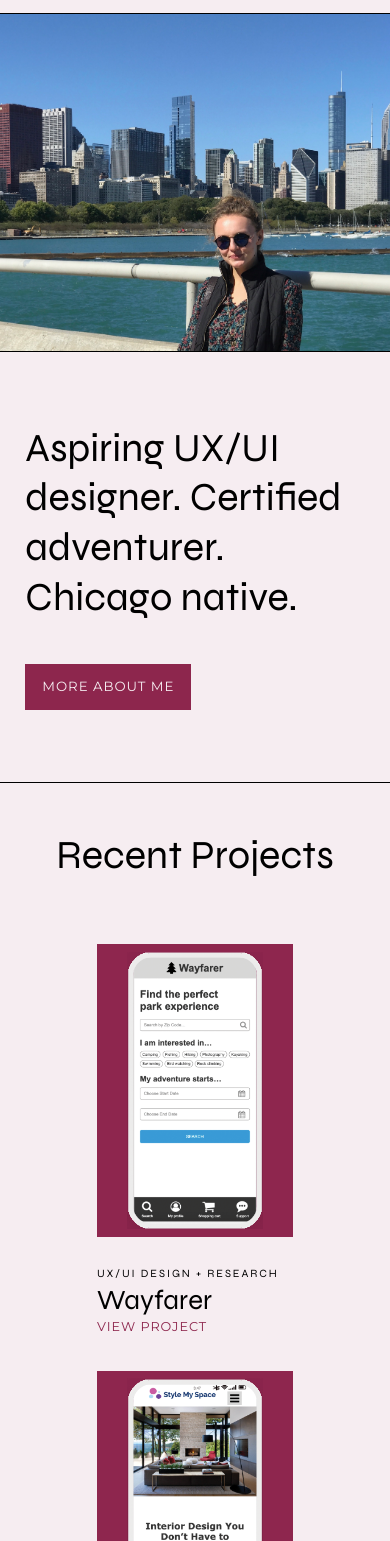
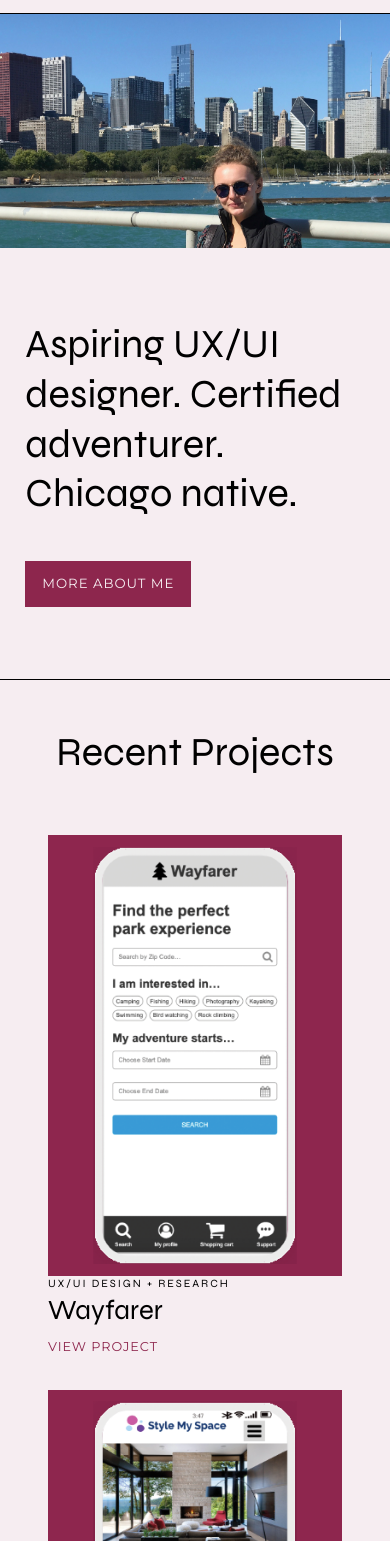
Before and after one commit to paigejohnson/design-system, a plain HTML site: page index.html in a window 390 px wide. Shown: the part 59-1600 px from the top of the page. Drawn offline with Linux system fonts and the light colour scheme; a web font is replaced by a local one.

Commit message:
Add files via upload

```diff
--- a/css/style.css
+++ b/css/style.css
@@ -161,6 +161,14 @@ small {
     h6,
     .h6 {
         font-size: 1rem;
+    }
+}
+
+@media (max-width: 845px) {
+    .eyebrow {
+        display: block;
+        margin-left: auto;
+        margin-right: auto;
     }
 }
 
@@ -335,9 +343,13 @@ i {
     font-size: 0.8rem;
     text-transform: uppercase;
     letter-spacing: 0.059rem;
-    padding-bottom: 5px;
+    padding-bottom: 10px;
     display: inline-block;
     position: relative;
+}
+
+.lnk-secondary:hover {
+    text-decoration: underline;
 }
 
 .lnk-secondary:after {
@@ -357,6 +369,14 @@ i {
     transform-origin: bottom left;
 }
 
+@media (max-width: 845px) {
+    .lnk-secondary {
+        display: block;
+        margin-left: auto;
+        margin-right: auto;
+    }
+}
+
 
 /* HOMEPAGE */
 .intro {
@@ -372,54 +392,55 @@ i {
     border-right: 1px solid var(--charcoal);
 }
 
-.projects {
-    padding-right: 80px;
-    padding-left: 80px;
+/* Cards */
+.cardDisplay {
+    border: none;
+    background-color: transparent;
 }
 
-.project {
-    margin: auto;
-    display: block;
-    padding: 5px;
+.card.cardDisplay {
+    border: none;
 }
 
-.project:hover {
-    transform: scale(1.01);
+.cardDisplay .card-body {
+    border: none;
+    padding: 25px 10px;
 }
 
-.description {
-    margin: auto;
-    display: block;
-    width: 100%;
-    padding-left: 5px;
-    padding-right: 5px;
+.cardDisplay h3 {
+    padding: 10px 0 15px 0;
 }
 
-a:hover.description {
-    color: #FF4185;
-    font-style: italic;
+.cardDisplay img {
+    border: 1px solid var(--charcoal);
+    border-radius: 0;
 }
 
-@media (max-width: 991.98px) {
-#hero {
-    border-right: 0;
-    max-height: 40vh !important;
-    border-bottom: 1px solid var(--charcoal);
+@media (min-width: 845px) {
+    .col-mdlg-4 {
+        flex: 0 0 auto;
+        width: 33.33333333%;
+        margin-left: auto;
+        margin-right: auto;
+        padding: 0 50px 0 50px;
+    }
 }
 
-.projects {
-    padding-right: 0px;
-    padding-left: 0px;
+@media (max-width: 845px) {
+    .cardDisplay .card-body h3 {
+        display: block;
+        margin-left: auto;
+        margin-right: auto;
+    }
+
+    .cardDisplay img {
+        display: block;
+        margin-left: auto;
+        margin-right: auto;
+        width: 50%;
+    }
 }
 
-.project {
-    width: 70%;
-}
-
-.description {
-    width: 70%;
-}
-}
 
 
 /*WORK PAGES 1,2,3*/
```
